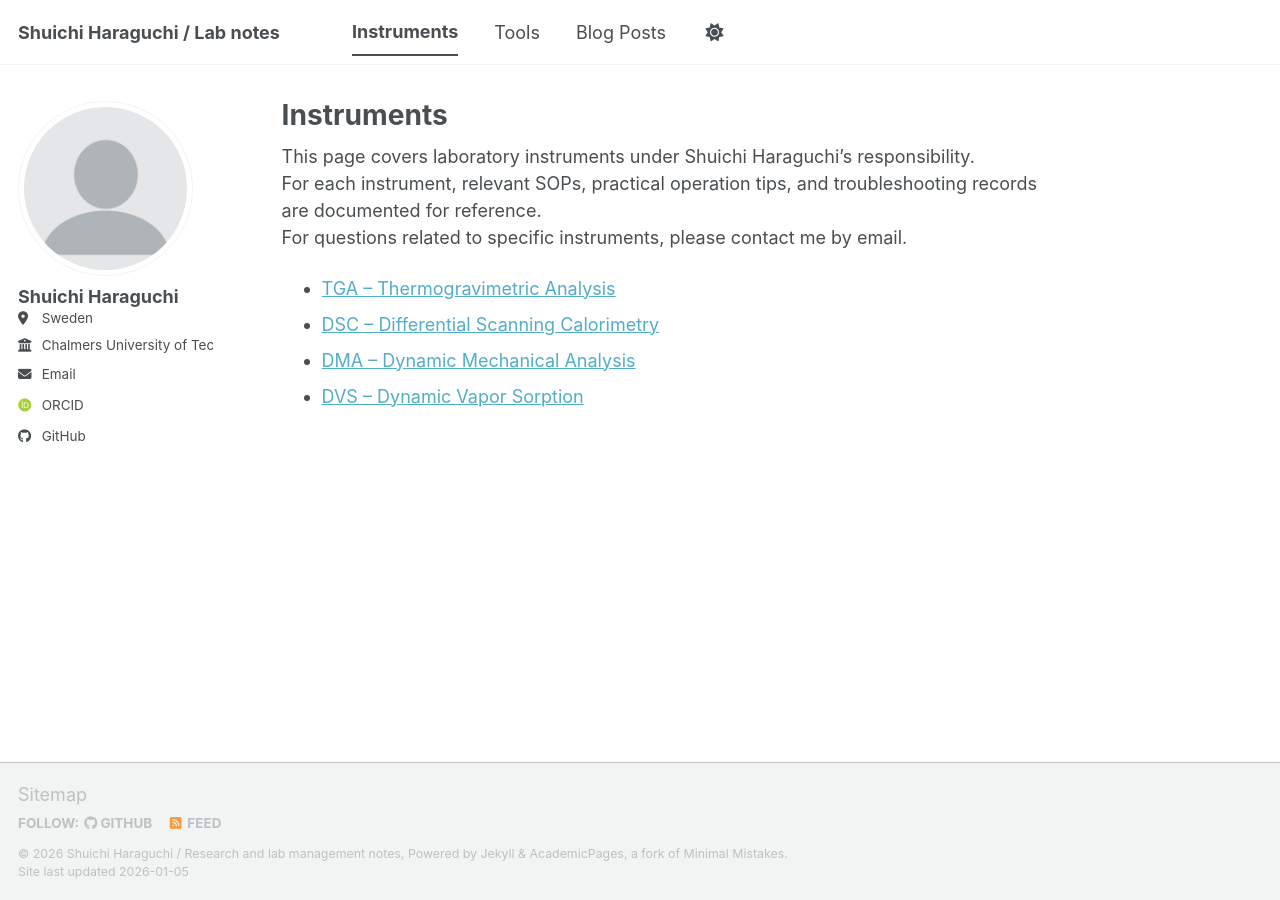
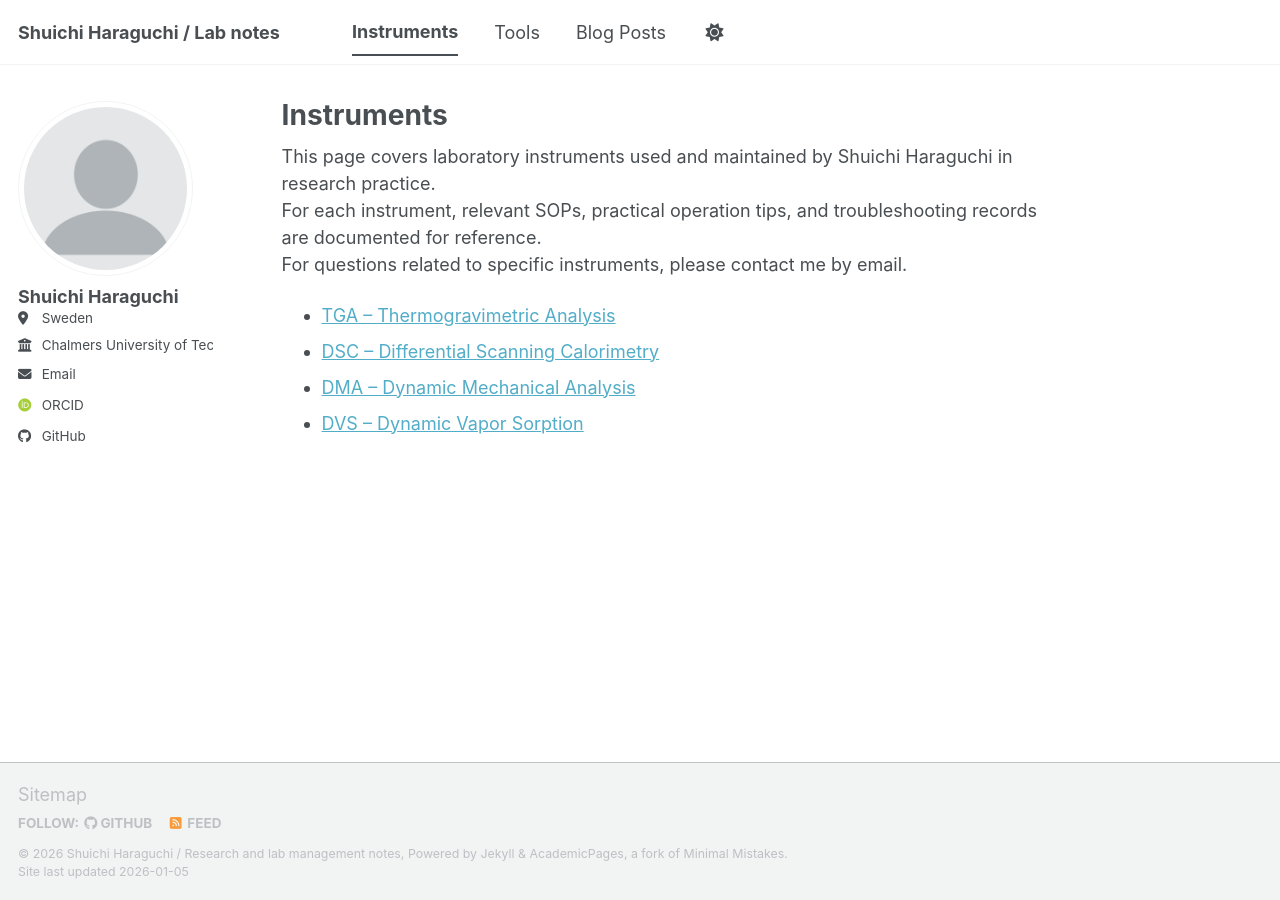
Before and after one commit to shuichi-h/academic-site, a Jekyll site: the page built from _pages/Instruments.md, in a window 1280 px wide. Built offline with Jekyll 4.4.1, drawn with Linux system fonts in a browser that asks for light colours; some web fonts are replaced; a script bundle is joined from its source files by our own code; library files that are not in the unit come from our copies.

Commit message:
Revise instruments page description for clarity
Updated the description of the instruments page for clarity.

```diff
--- a/_pages/Instruments.md
+++ b/_pages/Instruments.md
@@ -4,7 +4,7 @@ permalink: /instruments/
 layout: single
 ---
 
-This page covers laboratory instruments under Shuichi Haraguchi’s responsibility.
+This page covers laboratory instruments used and maintained by Shuichi Haraguchi in research practice.
 For each instrument, relevant SOPs, practical operation tips, and troubleshooting records are documented for reference.
 For questions related to specific instruments, please contact me by email.
 
```
